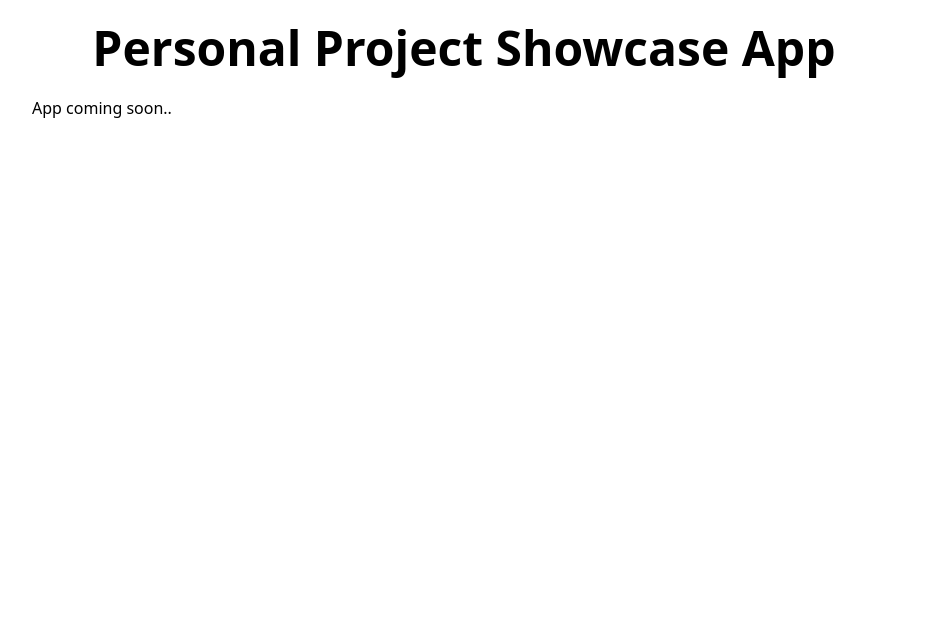
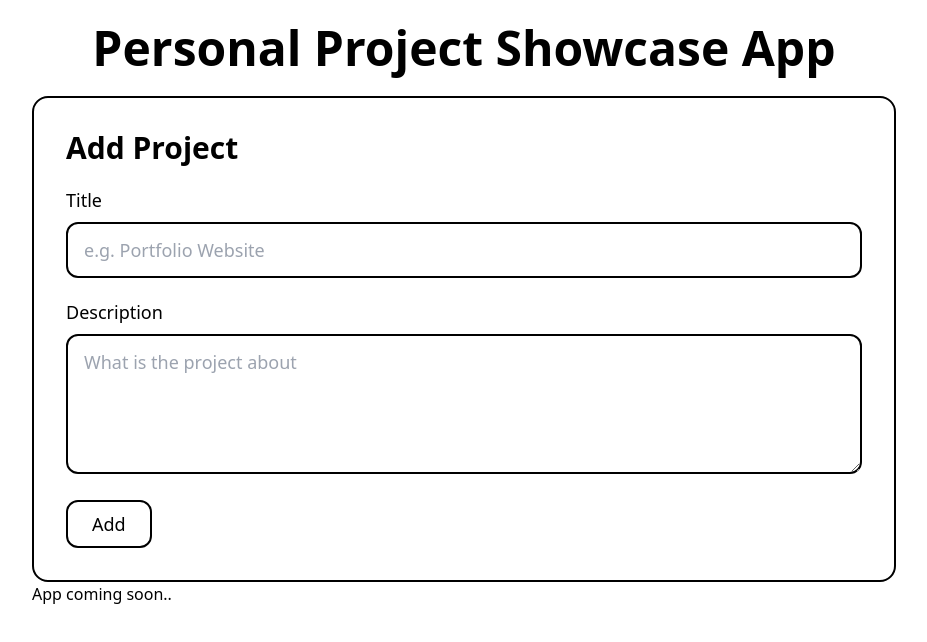
Before and after one commit to pjperfect/portfolio-platform, a React (Vite) app: page / in a window 1280 px wide. Shown: the top 642 px of the page, without its empty margins (176-1103 px from the left). Built offline with nearby package versions, Linux system fonts and the light colour scheme.

Commit message:
Add ProjectForm component

```diff
--- a/src/App.jsx
+++ b/src/App.jsx
@@ -1,9 +1,14 @@
 import Header from './components/Header';
+import ProjectForm from './components/ProjectForm';
 
 export default function App() {
   return (
     <div className="max-w-4xl mx-auto px-4">
       <Header />
+      <div className="space-y-6">
+        <ProjectForm />
+      </div>
+
       <h1>App coming soon..</h1>
     </div>
   );
--- /dev/null
+++ b/src/components/ProjectForm.jsx
@@ -0,0 +1,21 @@
+export default function ProjectForm() {
+  return (
+    <div className="border-2 border-black rounded-2xl p-6 sm:p-8">
+      <h2 className="text-2xl sm:text-3xl font-extrabold mb-5">Add Project</h2>
+      <form className="space-y-5">
+        <div className="space-y-2">
+          <label className="block text-lg font-medium">Title</label>
+          <input className="w-full border-2 border-black rounded-xl px-4 py-3 text-lg focus:outline-non"
+          type="text" placeholder="e.g. Portfolio Website" />
+        </div>
+        <div className="space-y-2">
+          <label className="block text-lg font-medium">Description</label>
+          <textarea className="w-full border-2 border-black rounded-xl px-4 py-3 text-lg focus:outline-none"
+          name="" rows="4" placeholder="What is the project about" />
+        </div>
+        <button className="border-2 border-black rounded-xl px-6 py-2 text-lg font-medium"
+        type="submit">Add</button>
+      </form>
+    </div>
+  );
+}
```
